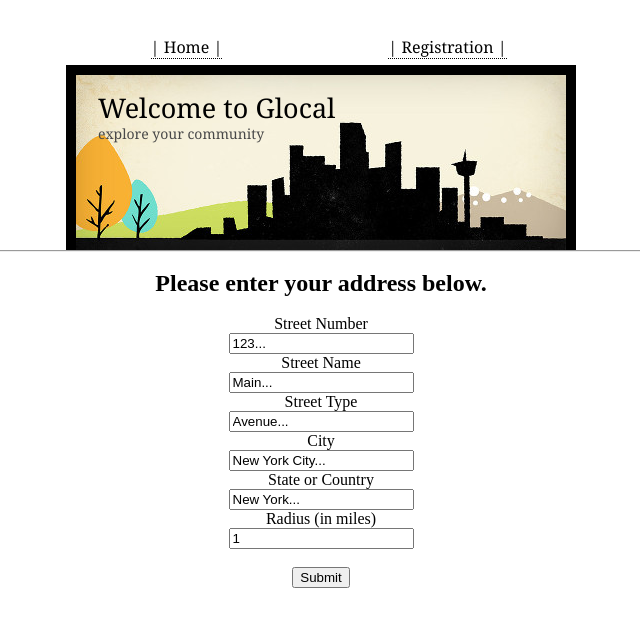
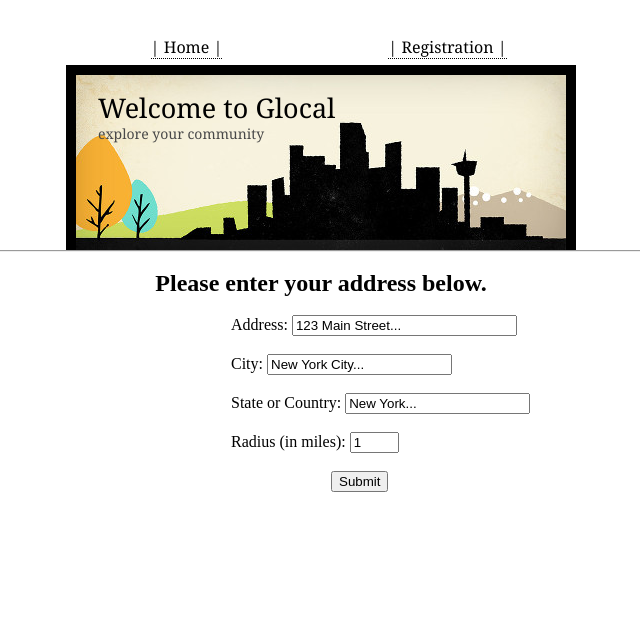
Before and after one commit to rmotr-students-code/002-pyp-demoday-g2, a Flask app: page / in a window 1280 px wide. Shown: the top 627 px of the page, without its empty margins (319-959 px from the left). Run offline with Flask 2, Linux system fonts and the light colour scheme; parts of the project's set-up code (start-up, migrations or seed data) failed here and were passed over.

Commit message:
Improved user interface on the home page. Now users can enter entire address in a single input form instead of breaking up street name and type. Also modifide the radius to be any float.

```diff
--- a/Glocal/static/style.css
+++ b/Glocal/static/style.css
@@ -189,13 +189,18 @@ form {
     font-family:Adobe Garamond Pro Bold;
     font-size:16px;
     text-align:center;
-    color:black
+    color:black;
     }
 
 th {
     font-size:16px;
     }
 
+label {
+    margin-bottom: 200px;
+    margin-top: 200px;
+    }
+
 html, body {
 text-align: center;
 }
--- a/Glocal/templates/home.html
+++ b/Glocal/templates/home.html
@@ -5,29 +5,34 @@
 <br>
 <div>
     <form class="form" method='POST'>
-        <h1> Please enter your address below.</h1> <br>
-        Street Number <br>
-        <input type='text' name='st_num' value="123...">
+        <h1> Please enter your address below.</h1>
+
         <br>
-        Street Name <br>
-        <input type='text' name='st_name' value="Main...">
-        <br>
-        Street Type <br>
-        <input type='text' name='st_type' value="Avenue...">
-        <br>
-        City <br>
+
+        <div style="margin-left:550px">
+        Address:
+        <input type='text' name='st_address' value="123 Main Street..." size="25">
+
+        <br> <br>
+
+        City:
         <input type='text' name='city' value="New York City...">
-        <br>
-        State or Country <br>
+
+        <br> <br>
+
+        State or Country:
         <input type='text' name='state' value="New York...">
-        <br>
-        Radius (in miles) <br>
-        <input type='number' name='miles' value="1">
+
         <br> <br>
-        <input type='submit' value='Submit'>
+
+        Radius (in miles):
+        <input type='text' name='miles' value="1" size="3">
+
+        <br> <br>
+        <input type='submit' value='Submit' style="margin-left:100px">
+
+        </div>
     </form>
 </div>
 
-<!--Make this a drop down box with a checklist?-->
-
 {% endblock %}
--- a/Glocal/views.py
+++ b/Glocal/views.py
@@ -27,14 +27,11 @@ def index_page():
                                app_name=app.config['APP_NAME'])
 
     elif request.method == 'POST':
-        st_num = request.form['st_name']
-        st_name = request.form['st_num']
-        st_type = request.form['st_type']
+        st_address = request.form['st_address']
         city = request.form['city']
         state = request.form['state']
         miles = str(request.form['miles'])
-        user_query = API.GlocalAPI(st_num, st_name, st_type,
-                                   city, state, miles)
+        user_query = API.GlocalAPI(st_address, city, state, miles)
         lst_local_tweets = user_query.get_tweets()
         lst_local_insta = user_query.get_instagram()
         return render_template('results.html', title='Home',
```
Also changed, not shown: Glocal/API/API.py (+8 -15 lines), Unittests/Unittests.py (+2 -5 lines).
